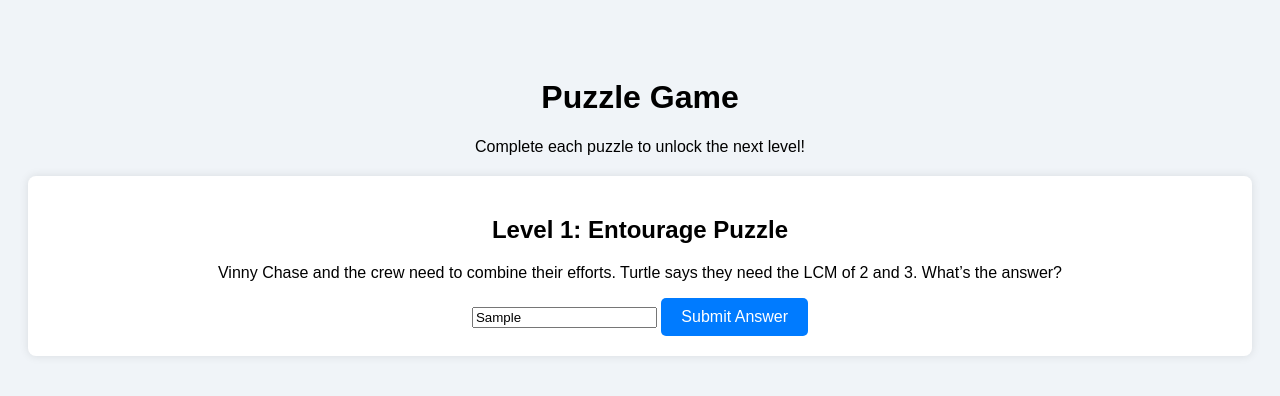
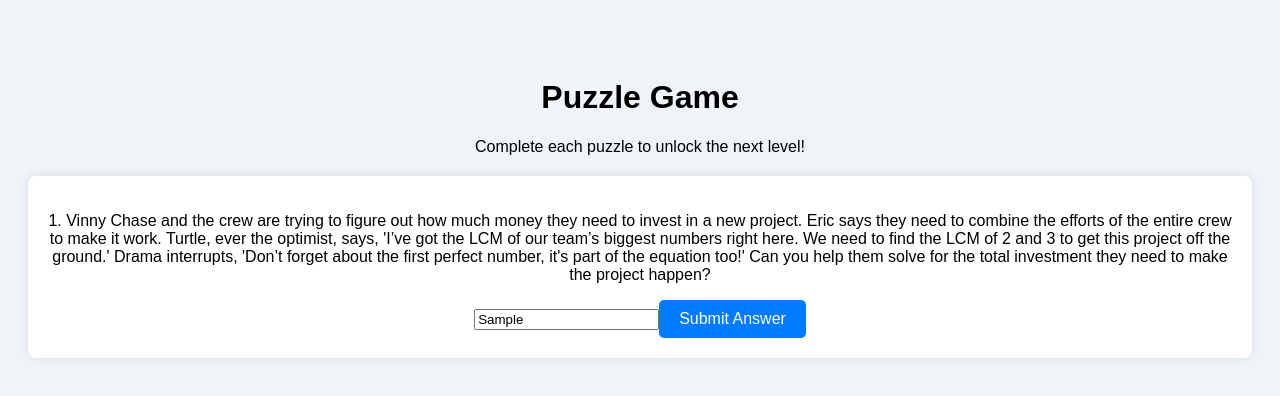
Before and after one commit to ace7ronaldo/Invite, a plain HTML site: page index.html in a window 1280 px wide. Both pictures are taken after typing "Sample" into the empty fields and a click on the button "Submit Answer". Drawn offline with Linux system fonts and the light colour scheme.

Commit message:
retyped questions

```diff
--- a/index.html
+++ b/index.html
@@ -41,37 +41,8 @@
 <h1>Puzzle Game</h1>
 <p>Complete each puzzle to unlock the next level!</p>
 
-<!-- Level 1: Entourage Puzzle -->
-<div id="level1" class="level active">
-    <h2>Level 1: Entourage Puzzle</h2>
-    <p>Vinny Chase and the crew need to combine their efforts. Turtle says they need the LCM of 2 and 3. What’s the answer?</p>
-    <input type="text" id="answer1" placeholder="Enter your answer">
-    <button onclick="checkAnswer('level1', 'answer1', 6)">Submit Answer</button>
-</div>
-
-<!-- Level 2: Silicon Valley Puzzle -->
-<div id="level2" class="level">
-    <h2>Level 2: Silicon Valley Puzzle</h2>
-    <p>Dinesh says, 'We need the 4th Fibonacci number divisible by 4.' What’s the answer?</p>
-    <input type="text" id="answer2" placeholder="Enter your answer">
-    <button onclick="checkAnswer('level2', 'answer2', 4)">Submit Answer</button>
-</div>
-
-<!-- Level 3: The Office Puzzle -->
-<div id="level3" class="level">
-    <h2>Level 3: The Office Puzzle</h2>
-    <p>Dwight plans a party for 6 guests. Each guest will eat 4 cupcakes. How many cupcakes must Dwight order?</p>
-    <input type="text" id="answer3" placeholder="Enter your answer">
-    <button onclick="checkAnswer('level3', 'answer3', 24)">Submit Answer</button>
-</div>
-
-<!-- Level 4: Friends Puzzle -->
-<div id="level4" class="level">
-    <h2>Level 4: Friends Puzzle</h2>
-    <p>Joey and Chandler are trying to find baby Ben. The coordinates are: Latitude: 28.5421, Longitude: -81.3790. Where is Ben?</p>
-    <input type="text" id="answer4" placeholder="Enter your answer">
-    <button onclick="checkAnswer('level4', 'answer4', 'hillstone')">Submit Answer</button>
-</div>
+<!-- Level Container -->
+<div id="levelContainer"></div>
 
 <!-- Congratulations: Final Message -->
 <div id="congratulations" class="level">
@@ -80,20 +51,73 @@
 </div>
 
 <script>
-    function checkAnswer(levelId, inputId, correctAnswer) {
-        const userAnswer = document.getElementById(inputId).value.trim().toLowerCase();
-        if (userAnswer == correctAnswer.toString().toLowerCase()) {
-            document.getElementById(levelId).classList.remove("active"); // Hide current level
-            const nextLevel = document.getElementById("level" + (parseInt(levelId.replace('level', '')) + 1));
-            if (nextLevel) {
-                nextLevel.classList.add("active"); // Show next level
+// Array of Questions
+const questions = [
+    {
+        "question": "1. Vinny Chase and the crew are trying to figure out how much money they need to invest in a new project. Eric says they need to combine the efforts of the entire crew to make it work.\n\nTurtle, ever the optimist, says, 'I’ve got the LCM of our team’s biggest numbers right here. We need to find the LCM of 2 and 3 to get this project off the ground.'\n\nDrama interrupts, 'Don’t forget about the first perfect number, it's part of the equation too!'\n\nCan you help them solve for the total investment they need to make the project happen?",
+        "answer": 6,
+        "validation": function(input) { return parseInt(input) === 6; }
+    },
+    {
+        "question": "2. Y = In the world of tech startups, Pied Piper’s algorithm is supposed to be revolutionary. However, Dinesh and Gilfoyle are debating an equation that could change everything.\n\nDinesh says, 'The solution to our problem is Fibonacci numbers, but we need the 4th Fibonacci number divisible by 4.'\n\nGilfoyle sarcastically retorts, 'This is exactly why you’re not getting a seat on the board.'\n\nCan you solve this problem to prove you belong on the board?",
+        "answer": 4,
+        "validation": function(input) { return parseInt(input) === 4; }
+    },
+    {
+        "question": "3. Z = In the classic battle for supremacy over the Party Planning Committee, Dwight plans a party for 6 guests, each of whom will eat 4 cupcakes. How many cupcakes must Dwight order to make sure each guest gets the right amount?",
+        "answer": 24,
+        "validation": function(input) { return parseInt(input) === 24; }
+    },
+    {
+        "question": "4. W = Joey and Chandler are on a mission to find baby Ben. They're trying to track down where he is after they got distracted by a pizza.\n\nChandler says, 'Ben is hiding at coordinates:\n   - Latitude: 28.5421\n   - Longitude: -81.3790\nBut Joey, ever the expert, says, 'We don’t need coordinates! We need the number of steps it takes to find him!'\n\nHow many steps will it take Joey and Chandler to find Baby Ben? (Hint: It’s the same number as the number of steps in their friendship.)",
+        "answer": "hillstone",
+        "validation": function(input) { return input.toLowerCase() === 'hillstone'; }
+    }
+];
+
+// Load the first level
+let currentLevel = 0;
+loadLevel(currentLevel);
+
+// Function to load a level
+function loadLevel(levelIndex) {
+    if (levelIndex < questions.length) {
+        const question = questions[levelIndex];
+
+        // Create and display the question form
+        const levelDiv = document.createElement('div');
+        levelDiv.classList.add('level', 'active');
+
+        const questionText = document.createElement('p');
+        questionText.textContent = question.question;
+        levelDiv.appendChild(questionText);
+
+        const input = document.createElement('input');
+        input.type = 'text';
+        input.placeholder = 'Enter your answer';
+        levelDiv.appendChild(input);
+
+        const button = document.createElement('button');
+        button.textContent = 'Submit Answer';
+        button.onclick = function() {
+            if (question.validation(input.value)) {
+                levelDiv.classList.remove('active');
+                currentLevel++;
+                loadLevel(currentLevel); // Load next level
             } else {
-                document.getElementById("congratulations").classList.add("active"); // Show final message
+                alert("❌ Incorrect! Try again.");
             }
-        } else {
-            alert("❌ Incorrect! Try again.");
-        }
+        };
+        levelDiv.appendChild(button);
+
+        // Display the level
+        document.getElementById('levelContainer').innerHTML = ''; // Clear previous content
+        document.getElementById('levelContainer').appendChild(levelDiv);
+    } else {
+        // Show final congratulations
+        document.getElementById('congratulations').classList.add('active');
     }
+}
 </script>
 
 </body>
```
